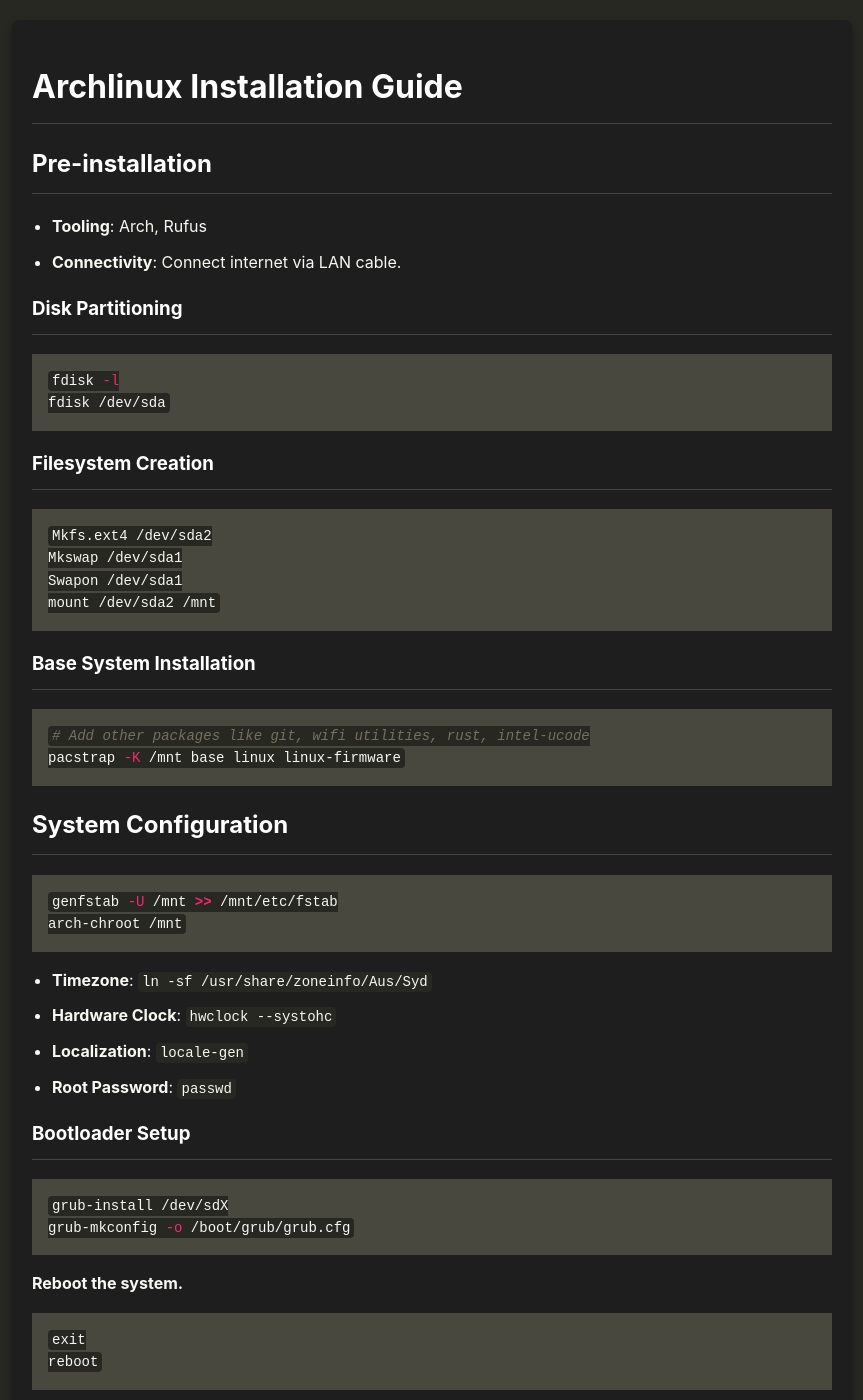
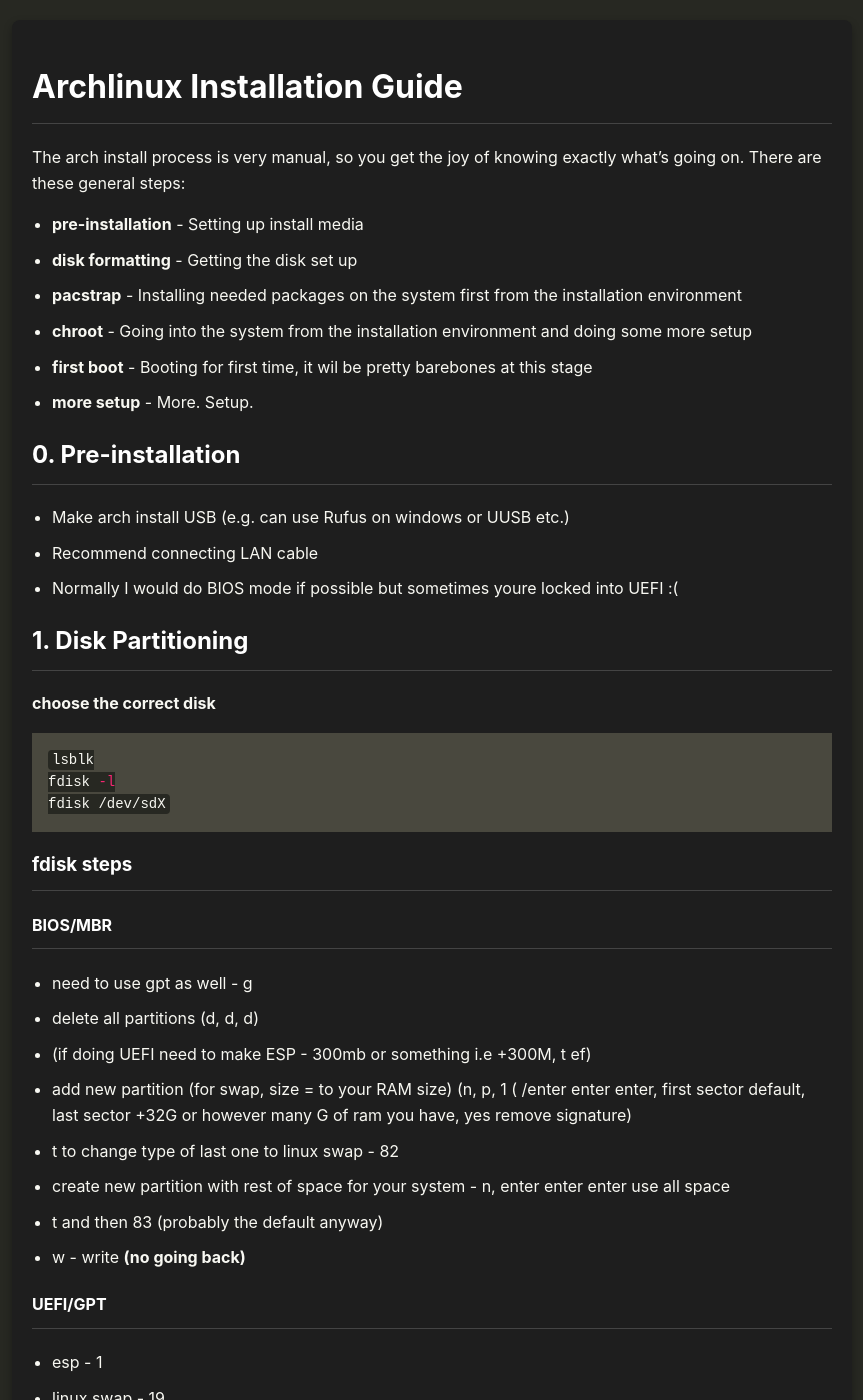
Before and after one commit to xpjb/xpjb.github.io, a Jekyll site: the page built from reference/archlinux_install_guide.md, in a window 1280 px wide and 1400 px high. Shown: the whole window, without its empty margins (208-1071 px from the left). Built offline with Jekyll 4.4.1, drawn with Linux system fonts in a browser that asks for light colours; our own code applies the rules of GitHub Pages for plain Markdown files; some of the changed text lies outside the part shown.

Commit message:
upated archinstall

````diff
--- a/reference/archlinux_install_guide.md
+++ b/reference/archlinux_install_guide.md
@@ -1,47 +1,108 @@
 # Archlinux Installation Guide
+The arch install process is very manual, so you get the joy of knowing exactly what's going on. There are these general steps:
+* **pre-installation** - Setting up install media
+* **disk formatting** - Getting the disk set up
+* **pacstrap** - Installing needed packages on the system first from the installation environment
+* **chroot** - Going into the system from the installation environment and doing some more setup
+* **first boot** - Booting for first time, it wil be pretty barebones at this stage
+* **more setup** - More. Setup.
 
-## Pre-installation
+## 0. Pre-installation
+- Make arch install USB (e.g. can use Rufus on windows or UUSB etc.)
+- Recommend connecting LAN cable
+- Normally I would do BIOS mode if possible but sometimes youre locked into UEFI :(
 
-- **Tooling**: Arch, Rufus
-- **Connectivity**: Connect internet via LAN cable.
+## 1. Disk Partitioning
+**choose the correct disk**
+```bash
+lsblk
+fdisk -l
+fdisk /dev/sdX
+```
+### fdisk steps
+#### BIOS/MBR
+* need to use gpt as well - g
+* delete all partitions (d, d, d)
+* (if doing UEFI need to make ESP - 300mb or something i.e +300M, t ef)
+* add new partition (for swap, size = to your RAM size) (n, p, 1 ( /enter enter enter, first sector default, last sector +32G or however many G of ram you have, yes remove signature)
+* t to change type of last one to linux swap - 82
+* create new partition with rest of space for your system - n, enter enter enter use all space
+* t and then 83 (probably the default anyway)
+* w - write **(no going back)**
 
-### Disk Partitioning
+#### UEFI/GPT
+* esp - 1
+* linux swap - 19
+* linux filesystem - default
+* etc
+
+### Set up newly created partitions
 ```bash
-fdisk -l
-fdisk /dev/sda
+mkfs.fat -F 32 /dev/sdX1
+mkfs.ext4 /dev/sdX2
+mkswap /dev/sdX1
+swapon /dev/sdX1
+mount /dev/sdX2 /mnt
 ```
 
-### Filesystem Creation
+## 2. Base Installation
+Install the base system. Can be worth grabbing other packages you'll need here too, espeically if needed during the coming steps, e.g. a text editor.
+If you were trying to install on wifi you would need some wifi utilities here.
+
 ```bash
-Mkfs.ext4 /dev/sda2
-Mkswap /dev/sda1
-Swapon /dev/sda1
-mount /dev/sda2 /mnt
+pacstrap -K /mnt base linux linux-firmware base-devel nvim git
 ```
 
-### Base System Installation
+## Initial Config
 ```bash
-# Add other packages like git, wifi utilities, rust, intel-ucode
-pacstrap -K /mnt base linux linux-firmware
+# pretty sure this is how it knows what disks to automatically mount
+genfstab -U /mnt >> /mnt/etc/fstab
+# chroot! (change root)
+arch-chroot /mnt
+```
+Congratulations, you are now inside the system. Be sure to set up these other things:
+```bash
+# Timezone - tab to autocomplete
+ln -sf /usr/share/zoneinfo/Australia/Sydney /etc/localtime
+# idk what this does or if its important
+hwclock --systohc
+# locales or something. does it just say en-us in /etc/locale. Not sure its right, might need more steps. but i dont think its used much anyway.
+locale-gen
+# Root passwd
+passwd
+# Add your user
+useradd username
+passwd username
 ```
 
-## System Configuration
-
+Sudoers config also needed.
 ```bash
-genfstab -U /mnt >> /mnt/etc/fstab
-arch-chroot /mnt
+export EDITOR=nvim && visudo
 ```
-
-- **Timezone**: `ln -sf /usr/share/zoneinfo/Aus/Syd`
-- **Hardware Clock**: `hwclock --systohc`
-- **Localization**: `locale-gen`
-- **Root Password**: `passwd`
+go down to the line root ALL=(ALL:ALL) ALL
+put your user, recommend NOPASSWD option like it says there
+wq
 
 ### Bootloader Setup
+This assumes BIOS mode was used. If you used EFI, all I can say is, have fun. LMAO
 ```bash
+pacman -S grub
 grub-install /dev/sdX
 grub-mkconfig -o /boot/grub/grub.cfg
 ```
+
+UEFI mode:
+```bash
+mkdir -p /efi
+mount /dev/sdb1 /efi
+bootctl install
+```
+
+**WARNING: May need to disable secure boot in bios if it won't boot**
+
+uefi sucks
+ok always choose /boot
+maybe make it bigger
 
 **Reboot the system.**
 ```bash
@@ -51,23 +112,6 @@
 
 ## Post-installation
 
-### First Reboot - Adding user
-```bash
-useradd -m s
-passwd s
-```
-
-#### Sudoers Configuration
-For editing the sudoers file, run `visudo` or `EDITOR=nvim visudo`.
-
-Add the following line to allow user 's' to use sudo:
-```
-s ALL=(ALL) ALL
-```
-To allow user 's' to run commands without a password:
-```
-s ALL=(ALL) NOPASSWD: ALL
-```
 
 ### Second Reboot - Internet & repo folder
 
````
